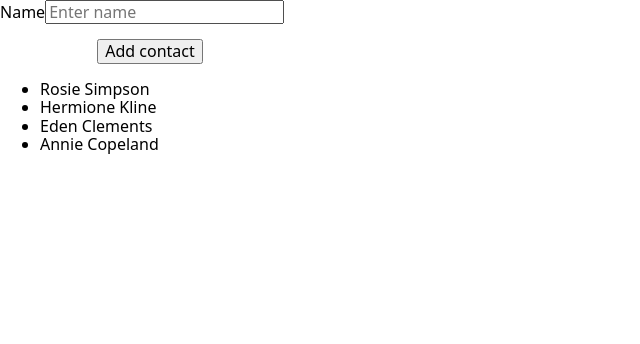
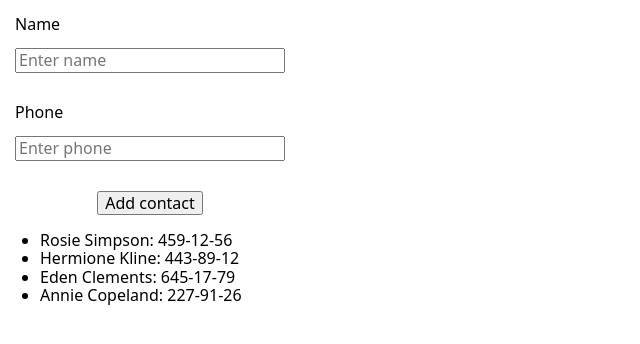
Before and after one commit to RaiderTs/goit-react-hw-02-phonebook-components-40, a React (Create React App) app: page / in a window 1280 px wide. Shown: the top 344 px of the page, without its empty margins (0-640 px from the left). Built offline with nearby package versions, Linux system fonts and the light colour scheme.

Commit message:
feat: add step two

```diff
--- a/src/App.js
+++ b/src/App.js
@@ -13,6 +13,16 @@
   margin: auto;
   margin-top: 15px;
 `;
+
+const Label = styled.label`
+  display: flex;
+  flex-direction: column;
+  margin: 15px;
+`;
+
+const Input = styled.input`
+  margin-top: 15px;
+`;
 class App extends Component {
   state = {
     contacts: [
@@ -22,6 +32,7 @@
       { id: 'id-4', name: 'Annie Copeland', number: '227-91-26' },
     ],
     name: '',
+    number: '',
   };
 
   nameInputId = shortid.generate();
@@ -34,7 +45,14 @@
   handleSubmit = e => {
     e.preventDefault();
     this.setState(({ contacts }) => ({
-      contacts: [...contacts, { id: this.nameInputId, name: this.state.name }],
+      contacts: [
+        ...contacts,
+        {
+          id: this.nameInputId,
+          name: this.state.name,
+          number: this.state.number,
+        },
+      ],
     }));
     this.reset();
   };
@@ -47,9 +65,9 @@
     return (
       <>
         <Form onSubmit={this.handleSubmit}>
-          <label>
+          <Label>
             Name
-            <input
+            <Input
               type="text"
               name="name"
               pattern="^[a-zA-Zа-яА-Я]+(([' -][a-zA-Zа-яА-Я ])?[a-zA-Zа-яА-Я]*)*$"
@@ -59,12 +77,27 @@
               value={this.state.name}
               onChange={this.handleChange}
             />
-          </label>
+          </Label>
+          <Label>
+            Phone
+            <Input
+              type="tel"
+              name="number"
+              pattern="\+?\d{1,4}?[-.\s]?\(?\d{1,3}?\)?[-.\s]?\d{1,4}[-.\s]?\d{1,4}[-.\s]?\d{1,9}"
+              title="Phone number must be digits and can contain spaces, dashes, parentheses and can start with +"
+              required
+              placeholder="Enter phone"
+              value={this.state.number}
+              onChange={this.handleChange}
+            />
+          </Label>
           <Button type="submit">Add contact</Button>
         </Form>
         <ul>
-          {this.state.contacts?.map(({ name }) => (
-            <li key={name}>{name}</li>
+          {this.state.contacts?.map(({ name, number }) => (
+            <li key={name}>
+              {name}: {number}
+            </li>
           ))}
         </ul>
       </>
```
